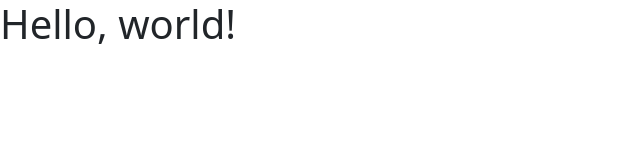
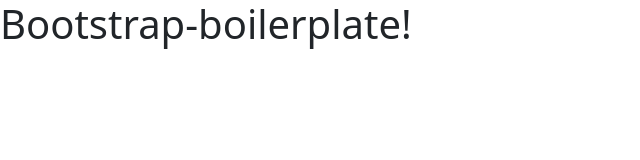
Before and after one commit to atem-tech/bootstrap-boilerplate, a plain HTML site: page project/index.html in a window 1280 px wide. Shown: the whole page, without its empty margins (0-640 px from the left). Drawn offline with nearby package versions, Linux system fonts and the light colour scheme.

Commit message:
heading updated

```diff
--- a/project/index.html
+++ b/project/index.html
@@ -16,7 +16,7 @@
     <title>Hello, world!</title>
   </head>
   <body>
-    <h1>Hello, world!</h1>
+    <h1>Bootstrap-boilerplate!</h1>
 
     <!-- Optional JavaScript; choose one of the two! -->
 
```
